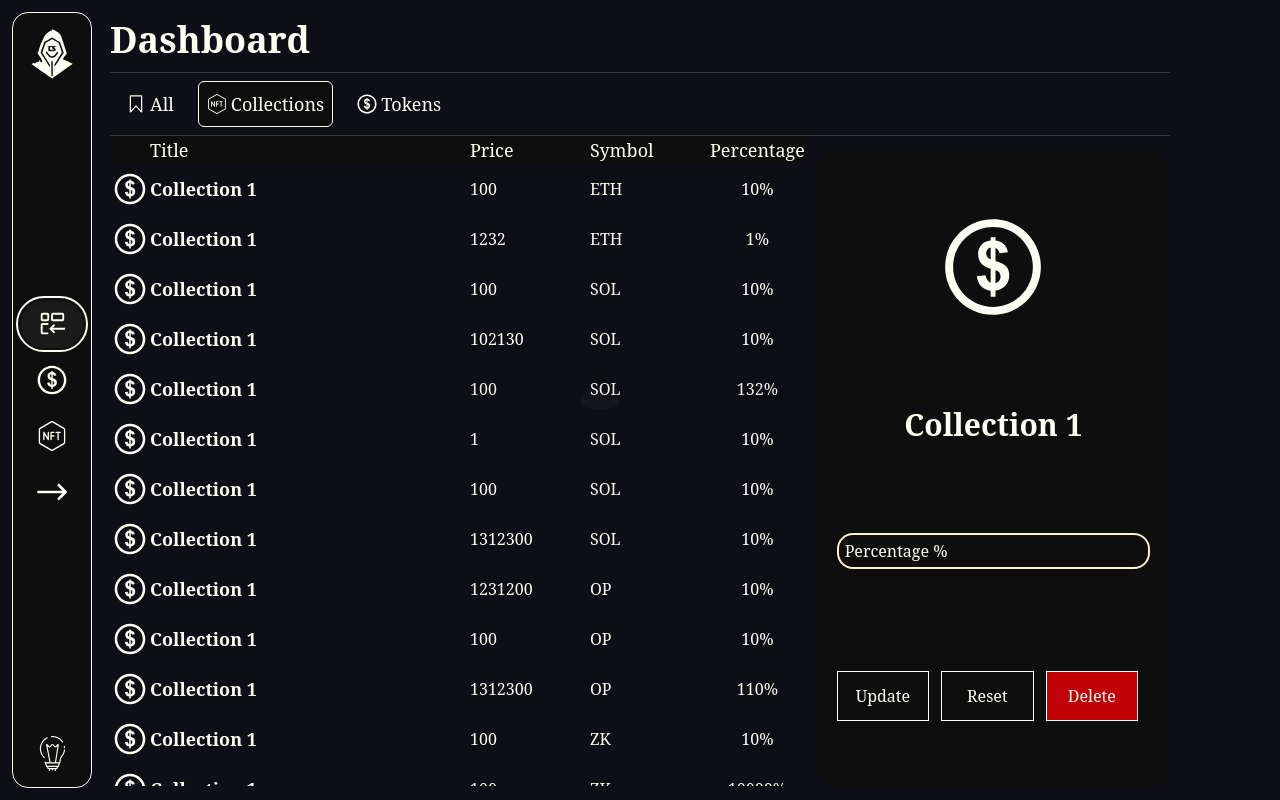
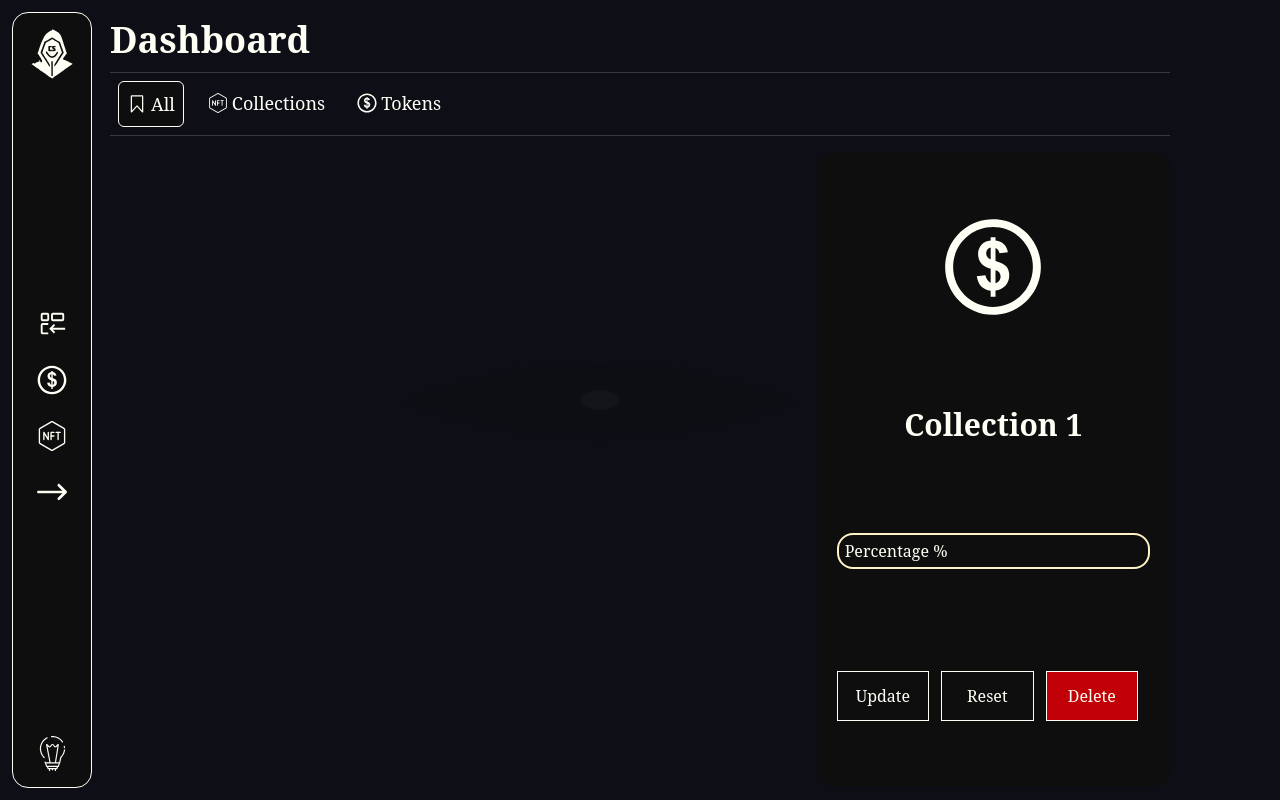
Before and after one commit to stariygoose/chain-stalker-public, a React (Vite) app in the folder client/: page /dashboard in a window 1280 px wide. Built offline with nearby package versions, Linux system fonts and the light colour scheme; a web font is replaced by a local one.

Commit message:
just transfer

```diff
--- a/client/src/app/routing/index.tsx
+++ b/client/src/app/routing/index.tsx
@@ -2,21 +2,20 @@ import { createBrowserRouter, Navigate } from "react-router-dom";
 import { MainLayout } from "@/app/layouts/MainLayout/MainLayout";
 import { ProtectedRoutes } from "@/app/routing/ProtectedRoutes";
 import { DashboardPage, LoginPage, NotFoundPage } from "@/pages";
+import { TokensPage } from "@/pages/TokensPage/ui/TokensPage";
+import { CollectionsPage } from "@/pages/CollectionsPage/ui/CollectionsPage";
 
 export const router = createBrowserRouter([
 	{
 		path: '/',
 		element: (
-				<MainLayout />
+			<MainLayout />
 		),
 		errorElement: <NotFoundPage />,
 		children: [
 			{
 				index: true,
-				element: (
-					<Navigate
-						to={"/dashboard"} />
-				)
+				element: <Navigate to={"/dashboard/all"} />
 			},
 			{
 				path: 'login',
@@ -24,7 +23,21 @@ export const router = createBrowserRouter([
 			},
 			{
 				path: 'dashboard',
-				element: <DashboardPage />
+				element: <DashboardPage />,
+				children: [
+					{
+						path: 'all',
+						element: 'TODO',
+					},
+					{
+						path: 'collections',
+						element: <CollectionsPage />,
+					},
+					{
+						path: 'tokens',
+						element: <TokensPage />
+					}
+				]
 			},
 			{
 				element: <ProtectedRoutes />,
--- /dev/null
+++ b/client/src/pages/CollectionsPage/ui/CollectionsPage.tsx
@@ -0,0 +1,55 @@
+import { NftIcon } from "@/shared/assets";
+import { Table } from "@/shared/ui";
+import { ReactNode } from "react";
+
+interface Collection {
+	image: ReactNode,
+	title: string,
+	price: number,
+	percentage: number,
+	symbol: string
+}
+
+export const CollectionsPage = () => {
+	const columns = [
+		{ key: 'image', title: '', sortable: false, className: "min-w-6 max-w-10 w-10", render: (col:Collection) => {return col.image}},
+		{ key: 'title', title: 'title', sortable: true, className: "font-light min-w-30 w-80" },
+		{ key: 'price', title: 'price', sortable: true, className: "font-light min-w-30 w-80" },
+		{ key: 'percentage', title: 'percentage', sortable: true, className: "font-light min-w-30 w-80" },
+		{ key: 'symbol', title: 'symbol', sortable: true, className: "font-light min-w-30 w-80" },
+	]
+
+	const data = [
+		{ image: <NftIcon />, title: 'Collection 1', price: 100, percentage: 10, symbol: 'ETH' },
+		{ image: <NftIcon />, title: 'Collection 1', price: 1232, percentage: 1, symbol: 'ETH' },
+		{ image: <NftIcon />, title: 'Collection 1', price: 100, percentage: 10, symbol: 'SOL' },
+		{ image: <NftIcon />, title: 'Collection 1', price: 102130, percentage: 10, symbol: 'SOL' },
+		{ image: <NftIcon />, title: 'Collection 1', price: 100, percentage: 132, symbol: 'SOL' },
+		{ image: <NftIcon />, title: 'Collection 1', price: 1, percentage: 10, symbol: 'SOL' },
+		{ image: <NftIcon />, title: 'Collection 1', price: 100, percentage: 10, symbol: 'SOL' },
+		{ image: <NftIcon />, title: 'Collection 1', price: 1312300, percentage: 10, symbol: 'SOL' },
+		{ image: <NftIcon />, title: 'Collection 1', price: 1231200, percentage: 10, symbol: 'OP' },
+		{ image: <NftIcon />, title: 'Collection 1', price: 100, percentage: 10, symbol: 'OP' },
+		{ image: <NftIcon />, title: 'Collection 1', price: 1312300, percentage: 110, symbol: 'OP' },
+		{ image: <NftIcon />, title: 'Collection 1', price: 100, percentage: 10, symbol: 'ZK' },
+		{ image: <NftIcon />, title: 'Collection 1', price: 100, percentage: 10000, symbol: 'ZK' },
+		{ image: <NftIcon />, title: 'Collection 1', price: 13123100, percentage: 10, symbol: 'ZK' },
+		{ image: <NftIcon />, title: 'Collection 1', price: 1100, percentage: 10, symbol: 'ZK' },
+		{ image: <NftIcon />, title: 'Collection 1', price: 100, percentage: 10, symbol: 'ZK' },
+		{ image: <NftIcon />, title: 'Collection 1', price: 100, percentage: 10, symbol: 'ZK' },
+		{ image: <NftIcon />, title: 'Collection 1', price: 100, percentage: 10, symbol: 'ZK' },
+		{ image: <NftIcon />, title: 'Collection 1', price: 100, percentage: 10, symbol: 'ZK' },
+		{ image: <NftIcon />, title: 'Collection 1', price: 100, percentage: 10, symbol: 'ZK' },
+	];
+
+
+	return(
+		<Table
+			columns={columns}
+			data={data}
+			headerClassName="bg-color-second w-full text-left text-lg sticky top-0 cursor-pointer"
+			rowClassName="text-left h-[50px] cursor-pointer hover:bg-color-hover"
+			tableClassName="border-collapse"
+		/>
+	);
+}
--- a/client/src/pages/DashboardPage/ui/DashboardPage.tsx
+++ b/client/src/pages/DashboardPage/ui/DashboardPage.tsx
@@ -1,61 +1,12 @@
 import { FC, useState } from "react";
-import { DashboardContent, DashboardInformation, DashboardNavigation } from "@/widgets/";
+import { DashboardInformation, DashboardNavigation } from "@/widgets/";
 import { DashboardTypesKeys, IDashboardContentOption } from "@/widgets/dashboard/model/types";
 import { CoinIcon } from "@/shared/assets/icons/CoinIcon";
-import { TokensPage } from "@/pages/TokensPage/ui/TokensPage";
+import { Outlet } from "react-router-dom";
 
 
 export const DashboardPage: FC = () => {
-	const [activeTab, setActiveTab] = useState<DashboardTypesKeys>('collections');
-	const [sortKey, setSortKey] = useState<keyof IDashboardContentOption>('title');
-	const [sortOrder, setSortOrder] = useState<'asc' | 'desc'>('asc');
-
-	const collections = [
-		{ title: 'Collection 1', price: 100, percentage: 10, symbol: 'ETH' },
-		{ title: 'Collection 1', price: 1232, percentage: 1, symbol: 'ETH' },
-		{ title: 'Collection 1', price: 100, percentage: 10, symbol: 'SOL' },
-		{ title: 'Collection 1', price: 102130, percentage: 10, symbol: 'SOL' },
-		{ title: 'Collection 1', price: 100, percentage: 132, symbol: 'SOL' },
-		{ title: 'Collection 1', price: 1, percentage: 10, symbol: 'SOL' },
-		{ title: 'Collection 1', price: 100, percentage: 10, symbol: 'SOL' },
-		{ title: 'Collection 1', price: 1312300, percentage: 10, symbol: 'SOL' },
-		{ title: 'Collection 1', price: 1231200, percentage: 10, symbol: 'OP' },
-		{ title: 'Collection 1', price: 100, percentage: 10, symbol: 'OP' },
-		{ title: 'Collection 1', price: 1312300, percentage: 110, symbol: 'OP' },
-		{ title: 'Collection 1', price: 100, percentage: 10, symbol: 'ZK' },
-		{ title: 'Collection 1', price: 100, percentage: 10000, symbol: 'ZK' },
-		{ title: 'Collection 1', price: 13123100, percentage: 10, symbol: 'ZK' },
-		{ title: 'Collection 1', price: 1100, percentage: 10, symbol: 'ZK' },
-		{ title: 'Collection 1', price: 100, percentage: 10, symbol: 'ZK' },
-		{ title: 'Collection 1', price: 100, percentage: 10, symbol: 'ZK' },
-		{ title: 'Collection 1', price: 100, percentage: 10, symbol: 'ZK' },
-		{ title: 'Collection 1', price: 100, percentage: 10, symbol: 'ZK' },
-		{ title: 'Collection 1', price: 100, percentage: 10, symbol: 'ZK' },
-	];
-
-  const handleSort = (key: keyof IDashboardContentOption) => {
-		if (sortKey === key) {
-				setSortOrder(sortOrder === 'asc' ? 'desc' : 'asc');
-		} else {
-				setSortKey(key);
-				setSortOrder('asc');
-		}
-};
-
-	const sortedContent = [...collections].sort((a, b) => {
-		if (a[sortKey] < b[sortKey]) return sortOrder === 'asc' ? -1 : 1;
-		if (a[sortKey] > b[sortKey]) return sortOrder === 'asc' ? 1 : -1;
-		return 0;
-	});
-
-	const renderContent = () => {
-		switch (activeTab) {
-			case 'collections': return <DashboardContent content={sortedContent} handleSort={handleSort}/>;
-			case 'tokens': return <TokensPage content={sortedContent} handleSort={handleSort}/>;
-			case 'all': return <h1>All</h1>;
-			default: return <h1>Default</h1>;
-		};
-	};
+	const [activeTab, setActiveTab] = useState<DashboardTypesKeys>('all');
 
 	return (
 		<section className="w-[calc(100%-180px)] h-screen max-sm:size-full max-sm:p-2 p-5 mx-auto">
@@ -63,7 +14,7 @@ export const DashboardPage: FC = () => {
 			<DashboardNavigation activeTab={activeTab} changeActiveTab={setActiveTab}/>
 			<div className="flex justify-between">
 				<div className="h-[calc(100vh-150px)] max-lg:w-full overflow-y-auto" style={{scrollbarWidth: 'none'}}>
-					{ renderContent() }
+					<Outlet />
 				</div>
 				<DashboardInformation title={'Collection 1'}
 					icon={<CoinIcon/>}
--- a/client/src/widgets/dashboard/navigation/ui/DashboardNavigationOption.tsx
+++ b/client/src/widgets/dashboard/navigation/ui/DashboardNavigationOption.tsx
@@ -1,5 +1,6 @@
 import { FC, ReactNode } from "react";
 import { DashboardTypesKeys } from "@/widgets/dashboard/model/types";
+import { NavLink } from "react-router-dom";
 
 interface IDashboardOption {
 	id: DashboardTypesKeys;
@@ -17,7 +18,8 @@ export const DashboardNavigationOption: FC<IDashboardOption> = ({
 	changeActiveTab
 }) => {
 	return (
-		<div id={id}
+		<NavLink to={id}>
+			<div id={id}
 			className={`flex items-center gap-1 p-2
 				hover:bg-color-hover hover:rounded
 				transition-all duration-200 ease-linear
@@ -28,5 +30,6 @@ export const DashboardNavigationOption: FC<IDashboardOption> = ({
 			<div className="w-5 h-5">{icon}</div>
 			<p>{title}</p>
 		</div>
+		</NavLink>
 	);
 }
--- a/client/src/widgets/sidebar/lib/hooks/useSidebarOptions.tsx
+++ b/client/src/widgets/sidebar/lib/hooks/useSidebarOptions.tsx
@@ -11,17 +11,17 @@ export const useSidebarOptions = () => {
 		{
 			icon: <DashboardIcon width={30} height={30}/>,
 			text: "Dashboard",
-			link: "/dashboard"
+			link: "/dashboard/all"
 		},
 		{
 			icon: <CoinIcon width={30} height={30}/>,
-			text: "Coins",
-			link: "/subscriptions/coins"
+			text: "Tokens",
+			link: "/dashboard/tokens"
 		},
 		{
 			icon: <NftIcon width={30} height={30}/>,
 			text: "Nfts",
-			link: "/subscriptions/nfts"
+			link: "/dashboard/collections"
 		},
 		{
 			icon: <ArrowIcon width={30} height={30}/>,
```
